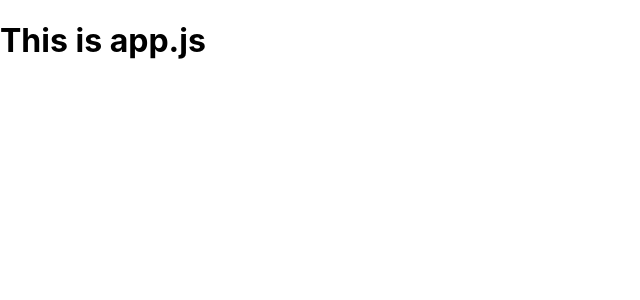
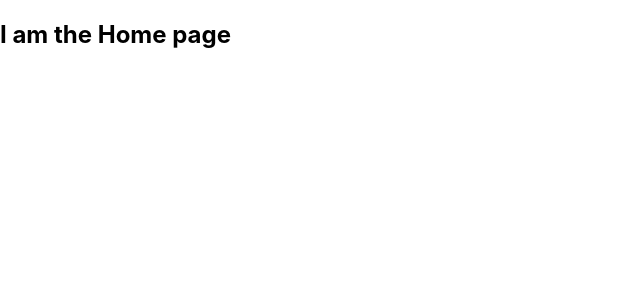
Before and after one commit to mary3210/Capstone-LipstickApp-FE, a React (Create React App) app: page / in a window 1280 px wide. Shown: the top 300 px of the page, without its empty margins (0-640 px from the left). Built offline with nearby package versions, Linux system fonts and the light colour scheme.

Commit message:
connect Home.jsx to App.js

```diff
--- /dev/null
+++ b/src/components/Home/Home.jsx
@@ -0,0 +1,11 @@
+import React from 'react';
+
+const Home = () => {
+  return (
+    <h2>
+      I am the Home page
+    </h2>
+  );
+};
+
+export default Home;
--- a/src/components/app/App.js
+++ b/src/components/app/App.js
@@ -1,10 +1,14 @@
-
+import React from 'react';
+import { Routes, Route } from 'react-router-dom';
+import Home from '../Home/Home';
 
 
 function App() {
   return (
-    <div className="App">
-      <h1>This is app.js</h1>
+    <div className="Container">
+      <Routes>
+        <Route exact path='/' element={ <Home /> }/>
+        </Routes>
     </div>
   );
 }
```
